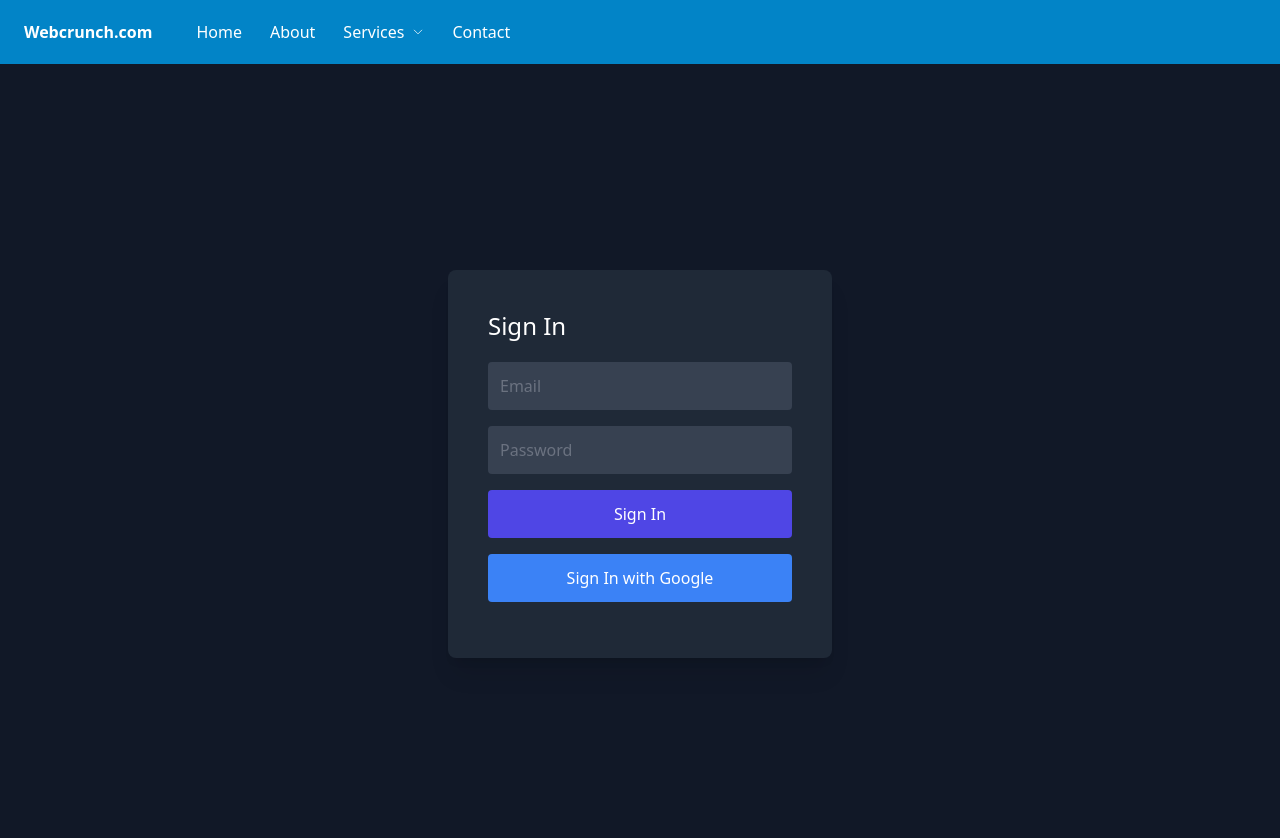
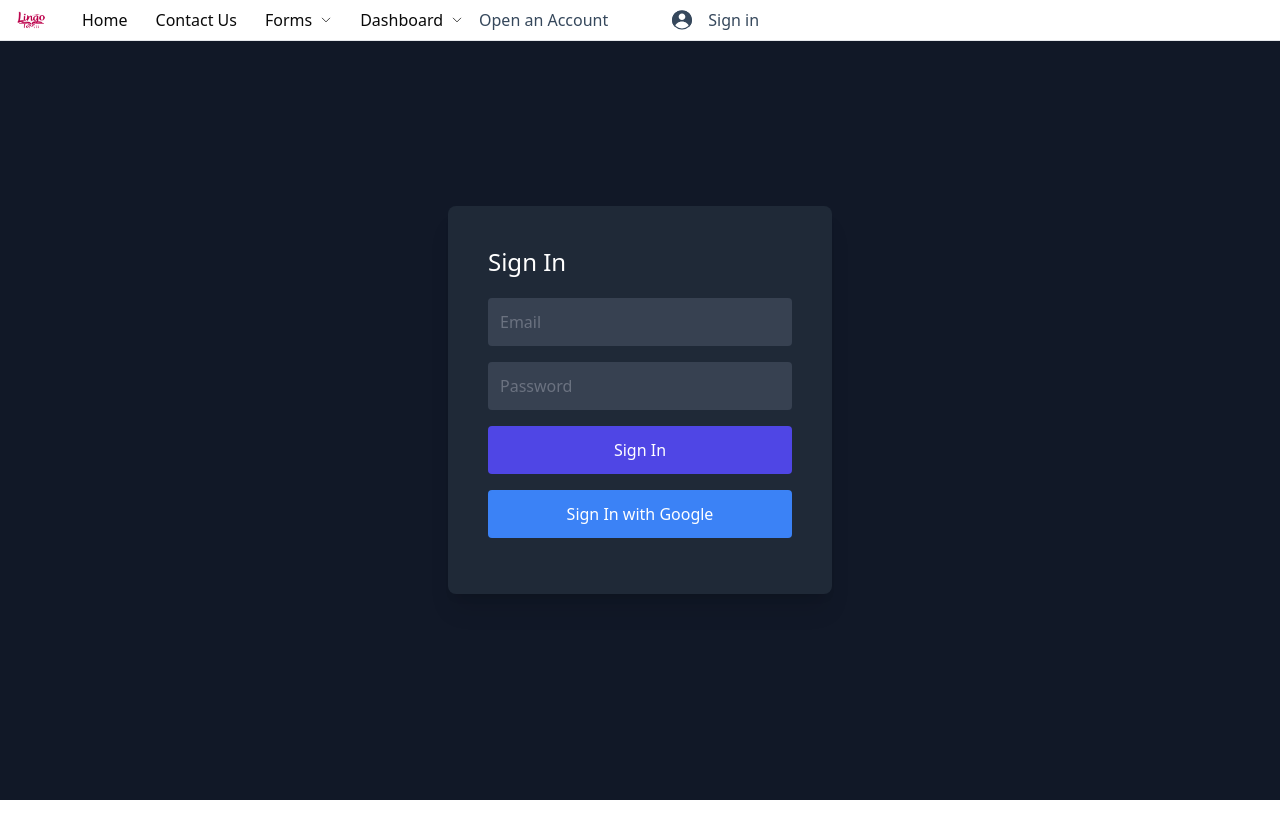
Before and after one commit to sohebalam/lingnext, a Next.js app: page /auth/login in a window 1280 px wide. Shown: the top 838 px of the page. After the commit the page ends 800 px from the top, so only its background shows below. Built offline with nearby package versions, Linux system fonts and the light colour scheme; no server answers.

Commit message:
responsive navbar

```diff
--- a/components/Navbar.js
+++ b/components/Navbar.js
@@ -1,10 +1,11 @@
 "use client";
 import { useState, useEffect } from "react";
 import Image from "next/image";
-import Logo from "@/public/assets/Logo.svg";
+import Logo from "@/public/assets/Logo.png";
 import User from "@/public/assets/User.svg";
 import Menu from "@/public/assets/Menu.svg";
-
+import Link from "next/link";
+import { useAuth } from "@/app/service/AuthContext";
 const navLinks = [
 	{ name: "Features" },
 	{ name: "Pricing" },
@@ -16,6 +17,16 @@ export function Navbar() {
 	const [isDropdownOpen, setIsDropdownOpen] = useState(false);
 	const [isMobileMenuOpen, setIsMobileMenuOpen] = useState(false);
 
+	const { user, logOut } = useAuth();
+
+	const handleSignInClick = () => {
+		router.push("/auth/login");
+	};
+
+	const handleLogOutClick = () => {
+		logOut();
+		router.push("/");
+	};
 	// Toggle dropdown visibility
 	const toggleDropdown = () => {
 		setIsDropdownOpen(!isDropdownOpen); // Toggle the dropdown state
@@ -48,12 +59,12 @@ export function Navbar() {
 	}, []);
 
 	return (
-		<nav className="bg-sky-600 text-white">
+		<nav className="bg-white fixed w-full z-20 top-0 left-0 border-b border-gray-200 dark:border-gray-600">
 			<div className="container mx-auto px-4 md:flex items-center gap-6">
 				<div className="flex items-center justify-between md:w-auto w-full">
-					<a href="#" className="py-5 px-2 text-white flex-1 font-bold">
-						Webcrunch.com
-					</a>
+					<Link href={"/"}>
+						<Image src={Logo} alt="Logo" width={30} height={30} />
+					</Link>
 
 					{/* mobile menu icon */}
 					<div className="md:hidden flex items-center">
@@ -86,21 +97,21 @@ export function Navbar() {
 						isMobileMenuOpen ? "block" : "hidden"
 					}`}
 				>
-					<a href="#" className="py-2 px-3 block">
+					<a href="/" className="py-2 px-3 block">
 						Home
 					</a>
-					<a href="#" className="py-2 px-3 block">
-						About
+					<a href="/contact" className="py-2 px-3 block">
+						Contact Us
 					</a>
 
 					{/* Dropdown menu */}
 					<div className="relative">
 						<button
 							type="button"
-							className="dropdown-toggle py-2 px-3 hover:bg-sky-800 flex items-center gap-2 rounded"
+							className="dropdown-toggle py-2 px-3 hover:bg-white flex items-center gap-2 rounded"
 							onClick={toggleDropdown}
 						>
-							<span className="pointer-events-none select-none">Services</span>
+							<span className="pointer-events-none select-none">Forms</span>
 							<svg
 								className="w-3 h-3 pointer-events-none"
 								xmlns="http://www.w3.org/2000/svg"
@@ -119,23 +130,103 @@ export function Navbar() {
 
 						{/* Dropdown visibility based on state */}
 						{isDropdownOpen && (
-							<div className="dropdown-menu absolute bg-sky-700 text-white rounded-b-lg pb-2 w-48 z-50">
-								<a href="#" className="block px-6 py-2 hover:bg-sky-800">
-									Web Design
+							<div className="dropdown-menu absolute white text-black rounded-b-lg pb-2 w-48 z-50">
+								<a
+									href="/product/forms"
+									className="block px-6 py-2 hover:bg-white"
+								>
+									Level Form
 								</a>
-								<a href="#" className="block px-6 py-2 hover:bg-sky-800">
-									Web Development
+								<a
+									href="/product/forms/bookform"
+									className="block px-6 py-2 hover:bg-white"
+								>
+									Book Form
 								</a>
-								<a href="#" className="block px-6 py-2 hover:bg-sky-800">
-									SEO
+								<a
+									href="/product/forms/language"
+									className="block px-6 py-2 hover:bg-white"
+								>
+									Language Form
+								</a>
+							</div>
+						)}
+					</div>
+					{/* Dropdown menu */}
+					<div className="relative">
+						<button
+							type="button"
+							className="dropdown-toggle py-2 px-3 hover:bg-white flex items-center gap-2 rounded"
+							onClick={toggleDropdown}
+						>
+							<span className="pointer-events-none select-none">Dashboard</span>
+							<svg
+								className="w-3 h-3 pointer-events-none"
+								xmlns="http://www.w3.org/2000/svg"
+								fill="none"
+								viewBox="0 0 24 24"
+								strokeWidth="1.5"
+								stroke="currentColor"
+							>
+								<path
+									strokeLinecap="round"
+									strokeLinejoin="round"
+									d="m19.5 8.25-7.5 7.5-7.5-7.5"
+								/>
+							</svg>
+						</button>
+
+						{/* Dropdown visibility based on state */}
+						{isDropdownOpen && (
+							<div className="dropdown-menu absolute white text-black rounded-b-lg pb-2 w-48 z-50">
+								<a
+									href="/product/dashboard"
+									className="block px-6 py-2 hover:bg-white"
+								>
+									Main Dashboard
+								</a>
+								<a
+									href="/product/dashboard/admin"
+									className="block px-6 py-2 hover:bg-white"
+								>
+									Admin Dashboard
 								</a>
 							</div>
 						)}
 					</div>
 
-					<a href="#" className="py-2 px-3 block">
-						Contact
-					</a>
+					{/* Mobile Navigation */}
+					<div className="flex gap-x-8 items-center lg:ml-12">
+						<p className="hidden lg:block font-medium text-[#36485C] text-sm lg:text-base pr-[32px]">
+							Open an Account
+						</p>
+
+						{/* User Profile Section */}
+						{user ? (
+							<div className="relative flex items-center gap-x-4">
+								<Image src={User} alt="User Profile" width={20} height={20} />
+								<span className="hidden font-medium text-[#36485C] lg:block text-sm lg:text-base">
+									{user.name}
+								</span>
+								<button
+									className="font-medium text-[#36485C] text-sm lg:text-base lg:block"
+									onClick={handleLogOutClick}
+								>
+									Logout
+								</button>
+							</div>
+						) : (
+							<div
+								className="flex items-center gap-x-4 cursor-pointer"
+								onClick={handleSignInClick}
+							>
+								<Image src={User} alt="User Profile" width={20} height={20} />
+								<span className="hidden font-medium text-[#36485C] lg:block text-sm lg:text-base">
+									Sign in
+								</span>
+							</div>
+						)}
+					</div>
 				</div>
 			</div>
 		</nav>
```
